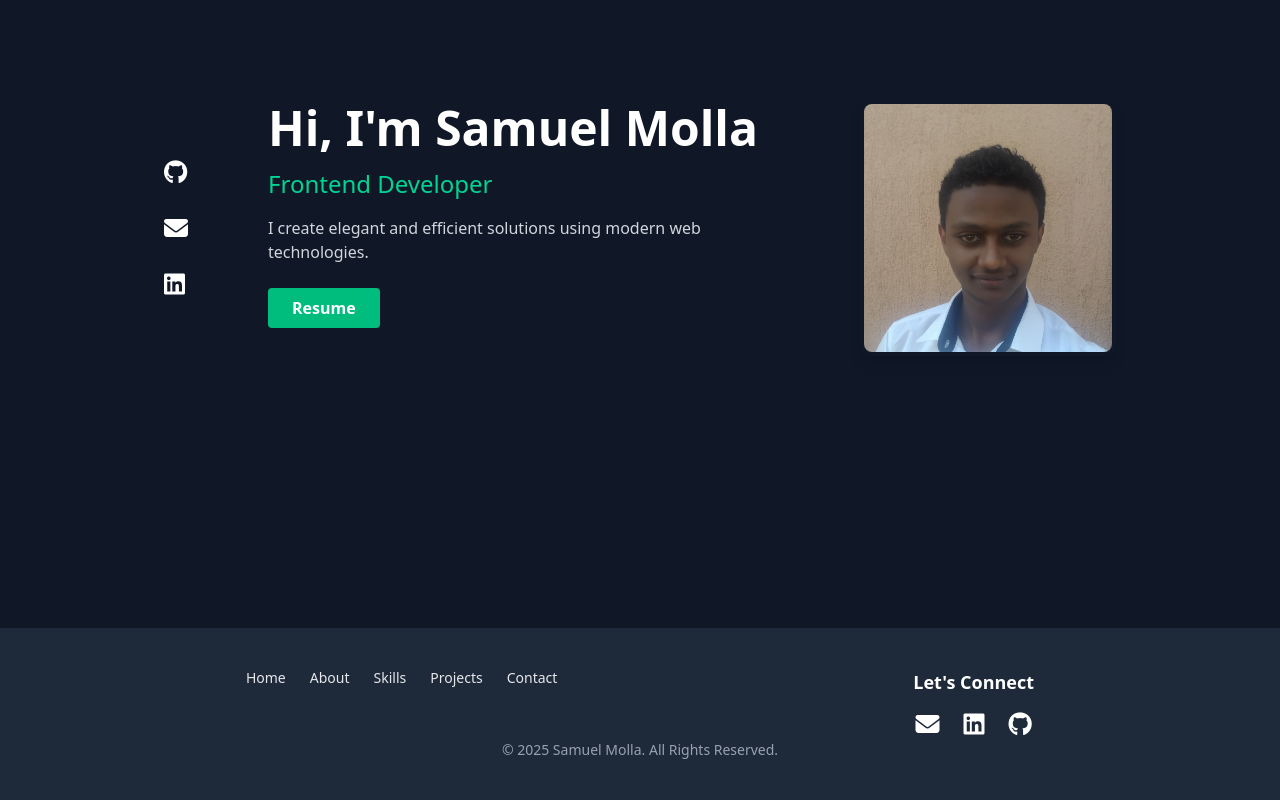
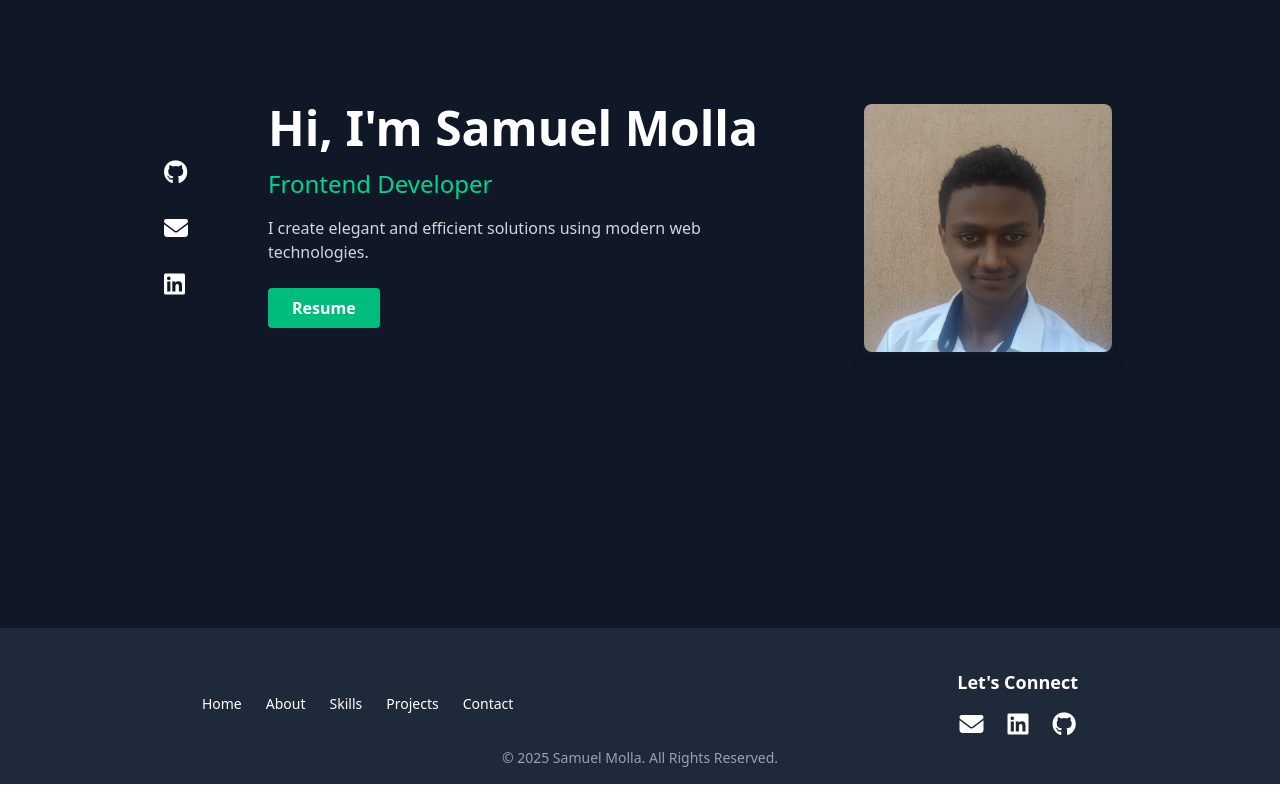
Before and after one commit to Mayufisha/Personal-Portfolio, a React (Vite) app in the folder React-Portfolio/: page / in a window 1280 px wide. Shown: the part 232-1032 px from the top of the page. Built offline with nearby package versions, Linux system fonts and the light colour scheme.

Commit message:
Enable footer nav

```diff
--- a/React-Portfolio/src/App.jsx
+++ b/React-Portfolio/src/App.jsx
@@ -31,7 +31,7 @@ export default function App() {
       <main className="min-h-[70vh]">
         <Section />
       </main>
-      <Footer />
+      <Footer  active={active} setActive={setActive} />
       </div>
     </>
   );
--- a/React-Portfolio/src/Footer.jsx
+++ b/React-Portfolio/src/Footer.jsx
@@ -10,11 +10,11 @@ function Footer({ active, setActive }) {
 
   return (
     <footer className="bg-gray-800 text-white py-10 ">
-      <div className="max-w-6xl mx-auto px-6 flex flex-row justify-around items-center md:items-start gap-10">
+      <div className="flex flex-col md:flex-row justify-around items-center gap-6 md:gap-10">
         <nav
         className="nav-links flex gap-6 text-sm font-medium"
-        aria-label="Main navigation"
-      >
+        aria-label="Footer navigation"
+       >
         {footer_nav.map((item) => {
           const isActive = active === item.id;
           return (
@@ -22,8 +22,7 @@ function Footer({ active, setActive }) {
               key={item.id}
               onClick={() => setActive(item.id)}
               className={
-                "hover:text-emerald-400 transition " +
-                (isActive ? "text-emerald-400" : "text-gray-200")
+                "hover:text-emerald-400 transition "
               }
             >
               {item.label}
@@ -47,7 +46,8 @@ function Footer({ active, setActive }) {
       </div>
         </div>
       </div>
-      <div className="text-center text-sm text-gray-400 ">
+
+      <div className="text-center text-sm text-gray-400 mt-2 -mb-6 ">
        &copy; 2025 Samuel Molla. All Rights Reserved.
       </div>
     </footer>
```
